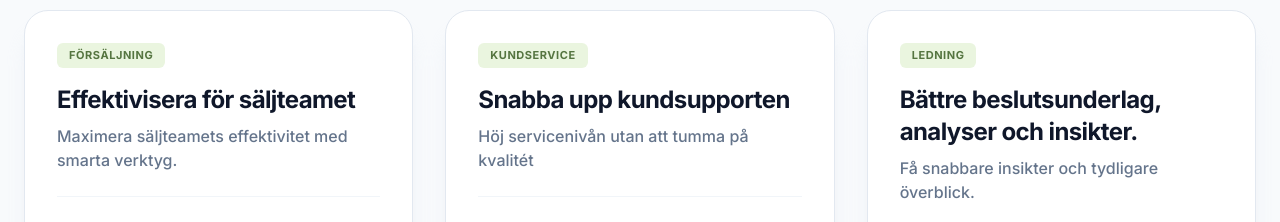
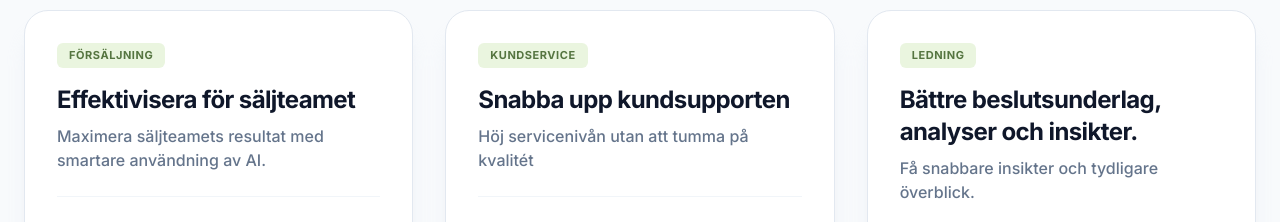
Before and after one commit to carljohanorndahl-ctrl/Ai-workshops, a React (Vite) app: page / in a window 1280 px wide. Shown: the part 2480-2702 px from the top of the page. Built offline with nearby package versions, Linux system fonts and the light colour scheme.

Commit message:
Update BusinessValue.tsx

```diff
--- a/components/BusinessValue.tsx
+++ b/components/BusinessValue.tsx
@@ -8,7 +8,7 @@ const BusinessValue: React.FC = () => {
         {
             category: "Försäljning",
             headline: "Effektivisera för säljteamet",
-            subheading: "Maximera säljteamets effektivitet med smarta verktyg.",
+            subheading: "Maximera säljteamets resultat med smartare användning av AI.",
             bullets: [
                 "Öka konverteringen per lead",
                 "Fokusera på rätt leads vid rätt tidpunkt",
```
